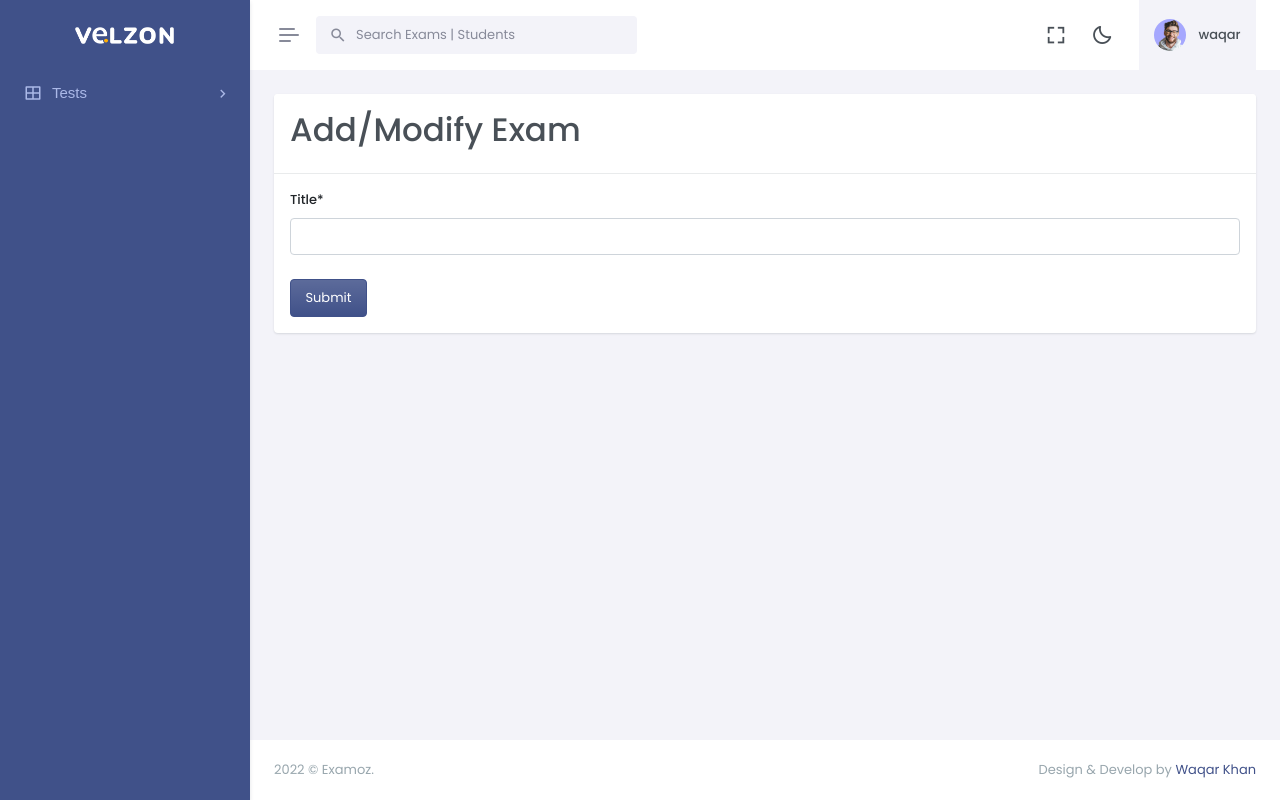
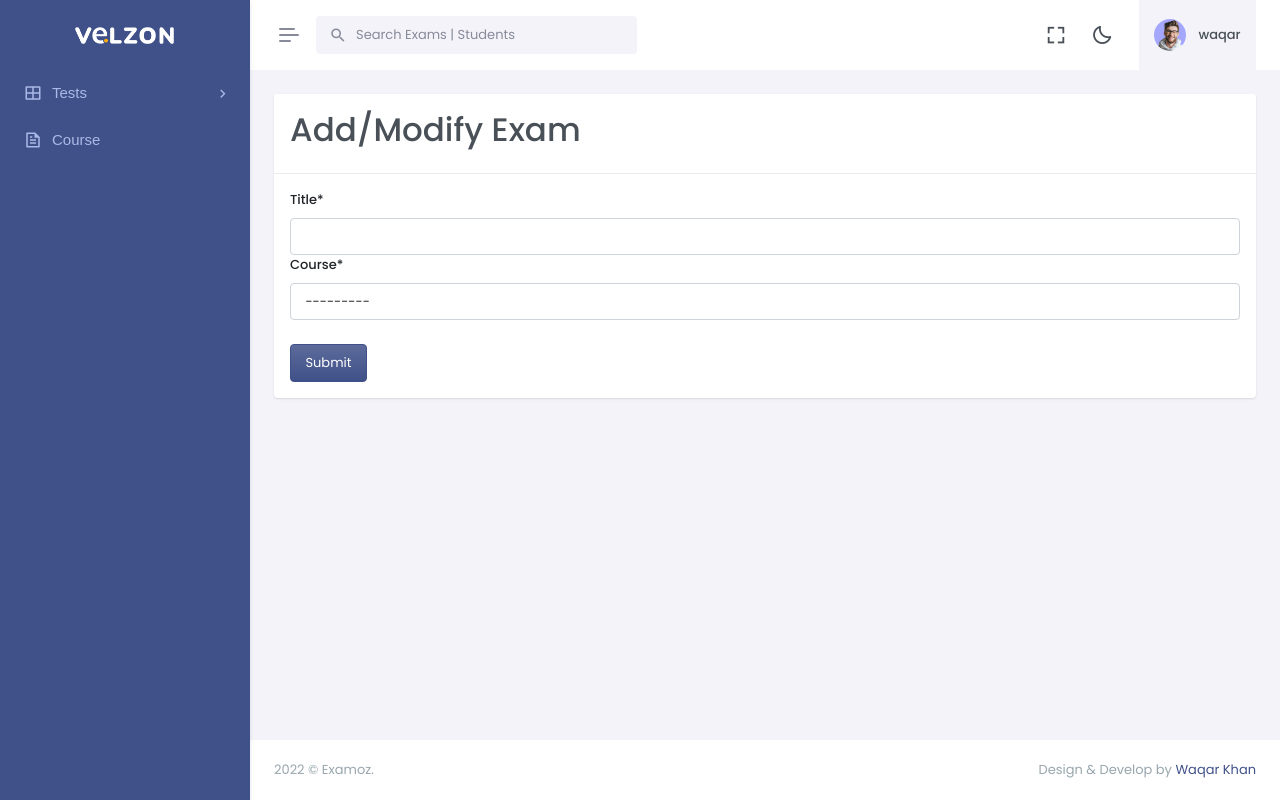
Before and after one commit to 786raees/examoz, a Django app: page /exam/add/ in a window 1280 px wide. Run offline with Django 3.2, Linux system fonts and the light colour scheme; a user stored in the database is signed in; data comes from the database, SQL or seed files in the repository; both versions use the stored data as it was after the commit; data that the repository does not hold is empty; some libraries are stand-ins or nearby versions; some web fonts are replaced.

Commit message:
added course

```diff
--- a/exams/forms.py
+++ b/exams/forms.py
@@ -5,7 +5,7 @@ class ExamSettingsForm(forms.ModelForm):
     class Meta:
         model = Exam
         fields = '__all__'
-        exclude = ('status','question','no_of_score','avg_score',)
+        exclude = ('uid','status','question','no_of_score','avg_score',)
 
 
 class QuestionInsert(forms.ModelForm):
--- a/exams/models.py
+++ b/exams/models.py
@@ -5,11 +5,18 @@ from ckeditor.fields import RichTextField
 import uuid
 
 # Create your models here.
+class Course(models.Model):
+    name = models.CharField(max_length=100)
+
+    def __str__(self):
+        return f"{self.name}"
+
 class Exam(models.Model):
 
     uid = models.UUIDField(unique=True, default=uuid.uuid4)
 
     title = models.CharField(_("title"), max_length=50)
+    course = models.ForeignKey(Course, on_delete=models.CASCADE)
     introduction = RichTextField(null=True, blank=True, help_text="<br>This text is displayed on the top of the test.")
     randomize_question = models.BooleanField( _('Randomize the order of the question'), default=False)
     conclusion_text = RichTextField(null=True, blank=True, help_text="<br>This text is displayed after the test is submited.")
--- a/exams/urls.py
+++ b/exams/urls.py
@@ -15,6 +15,8 @@ urlpatterns = [
     path("exam/publish/<int:uid>/", exam_view.publish_page, name="publish_page"),
     path("exam/result/<int:pk>/", exam_view.result_page, name="result_page"),
     path("exam/exam_form_handler/", exam_view.exam_form_handler, name="exam_form_handler"),
+    path("course/add/", exam_view.CourseCreateView.as_view(), name="course_add_view"),
+    path("course/change/<int:pk>/", exam_view.CourseUpdateView.as_view(), name="course_update_view"),
 
 
 ]
--- a/exams/views.py
+++ b/exams/views.py
@@ -1,9 +1,10 @@
+from django.http import HttpResponse
 from django.shortcuts import redirect, render
 from django.contrib.auth.mixins import LoginRequiredMixin
 from django.contrib import messages
 from django.contrib.messages.views import SuccessMessageMixin
 from django.views.generic import ListView, CreateView, UpdateView, DetailView
-from .models import Exam, Question, Answer, Option, Result
+from .models import Course, Exam, Question, Answer, Option, Result
 from .forms import ExamSettingsForm, QuestionInsert
 # Create your views here.
 
@@ -35,7 +36,7 @@ class ExamList(LoginRequiredMixin, ListView):
 
 class ExamCreateView(LoginRequiredMixin, UnSuccessMessageMixin, CreateView):
     model = Exam
-    fields = ('title',)
+    fields = ('title','course')
 
 
 class ExamUpdateView(LoginRequiredMixin, UnSuccessMessageMixin, UpdateView):
@@ -51,6 +52,13 @@ def delete_exam(request, pk):
     messages.warning(
         request, f'Exam "<strong>{obj_list.title}</strong>" delete successfully')
     return redirect('exams:exam_list_view')
+
+def delete_course(request, pk):
+    obj_list = Course.objects.filter(id=pk).first()
+    obj_list.delete()
+    messages.warning(
+        request, f'Course "<strong>{obj_list.name}</strong>" delete successfully')
+    return redirect('exams:course_add_view')
 
 
 class ExamDetailView(DetailView):
@@ -112,16 +120,20 @@ def publish_page(request, uid):
 
 
 def take_student_identity(request, uid):
-    exam = Exam.objects.prefetch_related('exam_daata__answer_set','exam_daata__option_set').filter(uid=uid).first()
-    context = {'object': exam}
+    exam = Exam.objects.prefetch_related('exam_daata__answer_set','exam_daata__option_set').filter(uid=uid)
+    context = {'object': exam.first()}
 
-    if not exam.is_publish:
+    if not exam.first().is_publish:
         return render(request, 'exams/exam_not_published.html')
 
     if request.method == "POST":
+
         email = request.POST.get("identity")
-        context['email'] = email
-        return render(request, 'exams/take_exam.html', context)
+        if exam.filter(student_identifier__icontains=email):
+            context['email'] = email
+            return render(request, 'exams/take_exam.html', context)
+        else:
+            return HttpResponse('You are not allowed to view this page')
 
     return render(request, 'exams/take_student_identity.html', context)
 
@@ -167,3 +179,24 @@ def result_page(request, pk):
     context = {'object': exam}
 
     return render(request, 'exams/result_page.html', context)
+
+
+
+class CourseCreateView(LoginRequiredMixin, UnSuccessMessageMixin, CreateView):
+    model = Course
+    fields = ('name',)
+    def get_context_data(self, **kwargs):
+        context = super().get_context_data(**kwargs)
+        context["object_list"] = Course.objects.all()
+        return context
+
+
+
+class CourseUpdateView(LoginRequiredMixin, UnSuccessMessageMixin, UpdateView):
+    model = Course
+    success_message = '"<strong>%(name)s</strong>" updated successfully'
+    fields = ('name',)
+    def get_context_data(self, **kwargs):
+        context = super().get_context_data(**kwargs)
+        context["object_list"] = Course.objects.all()
+        return context
--- a/templates/base_app.html
+++ b/templates/base_app.html
@@ -1016,6 +1016,11 @@
                                 </div>
                             </li>
                             {% endif %}
+                            <li class="nav-item">
+                                <a class="nav-link" href="/" role="button">
+                                    <i class=" ri-file-text-line"></i> <span data-key="t-Tests">Course</span>
+                                </a>
+                            </li>
                             {% comment %} <li class="nav-item">
                                 <a class="nav-link menu-link" href="#sidebarCharts" data-bs-toggle="collapse" role="button"
                                     aria-expanded="false" aria-controls="sidebarCharts">
```
Also changed, not shown: db.sqlite3, exams/migrations/0014_auto_20220619_2330.py (added).
